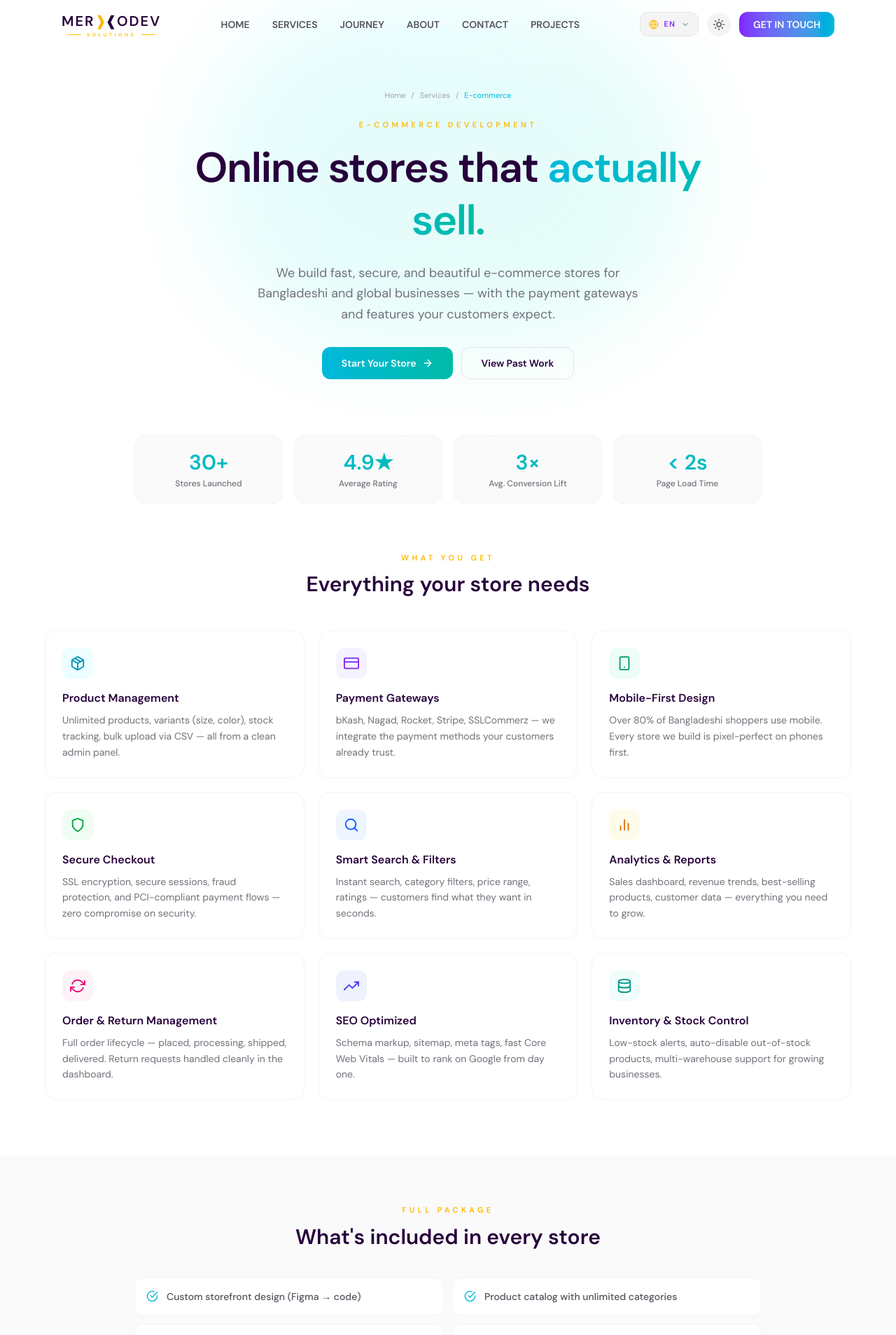
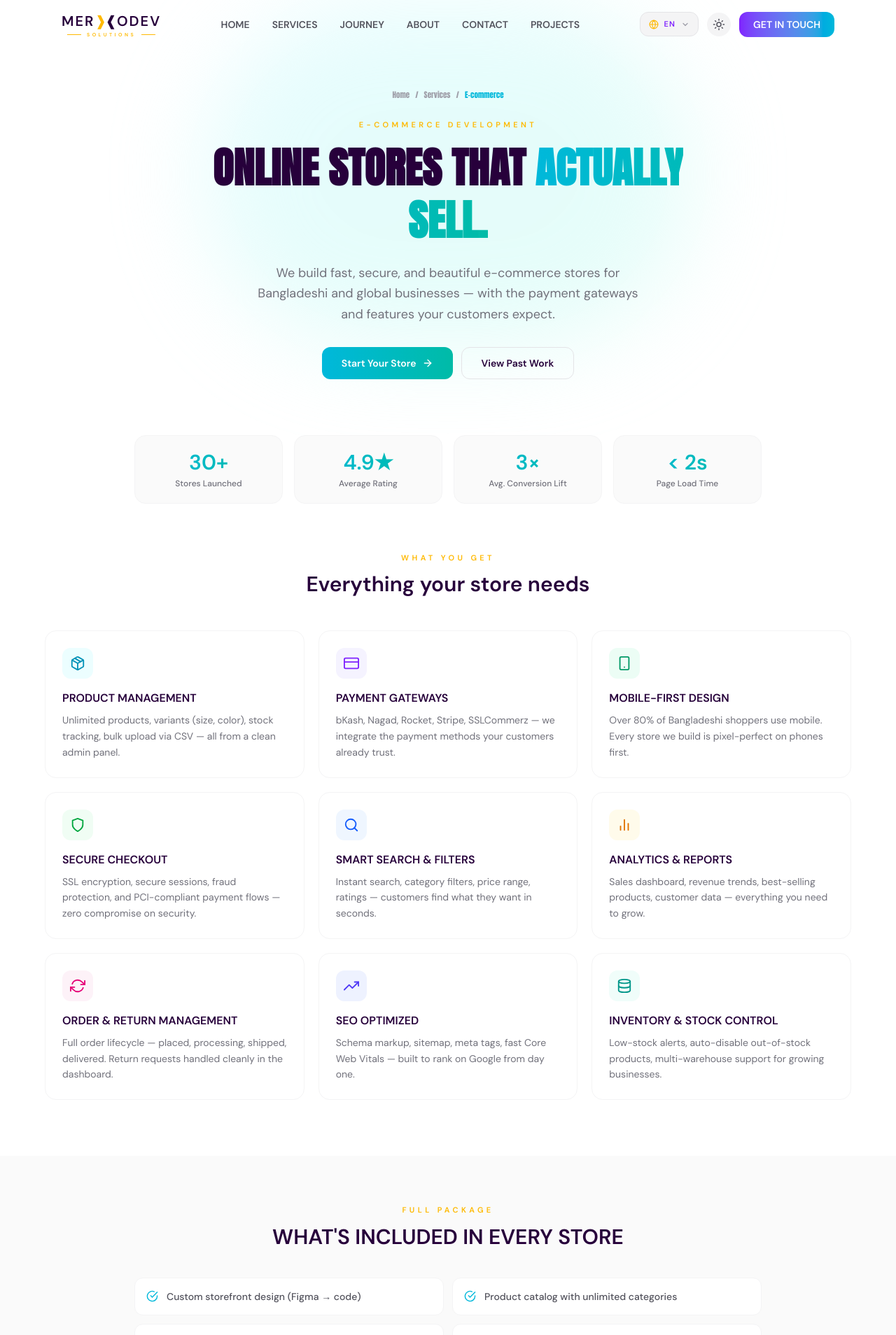
Before and after one commit to alaminislam3203/merxodevsolutions, a Next.js app: page /services-ecommerce in a window 1280 px wide. Shown: the top 1908 px of the page at 70% size. Built offline with nearby package versions, Linux system fonts and the light colour scheme.

Commit message:
some page font updated

```diff
--- a/src/app/services-ecommerce/page.jsx
+++ b/src/app/services-ecommerce/page.jsx
@@ -129,7 +129,7 @@ export default function EcommerceContent() {
   const related = arr(t, 'ecommerce.related.items');
 
   return (
-    <main className="bg-white dark:bg-zinc-950 text-[#27003B] dark:text-white">
+    <main className="bg-white dark:bg-zinc-950 text-[#27003B] dark:text-white ">
       {/* ── Hero ── */}
       <section className="relative pt-32 pb-20 px-6 overflow-hidden">
         <div className="absolute top-0 left-1/2 -translate-x-1/2 w-[700px] h-[500px] rounded-full bg-gradient-to-br from-cyan-100 to-teal-100 dark:from-cyan-950 dark:to-teal-950 opacity-50 blur-3xl pointer-events-none" />
@@ -137,7 +137,7 @@ export default function EcommerceContent() {
           {/* Breadcrumb */}
           <nav
             aria-label="Breadcrumb"
-            className="flex items-center justify-center gap-2 text-[11px] text-zinc-400 font-raleway mb-5"
+            className="flex items-center justify-center gap-2 text-[11px] text-zinc-400 font-display mb-5"
           >
             <Link href="/" className="hover:text-violet-500 transition-colors">
               {t('ecommerce.breadcrumb.home')}
@@ -158,7 +158,7 @@ export default function EcommerceContent() {
           <span className="inline-block text-[11px] font-bold tracking-[0.4em] text-amber-400 uppercase font-raleway mb-4">
             {t('ecommerce.badge')}
           </span>
-          <h1 className="text-4xl md:text-6xl font-black tracking-tight font-raleway mb-6 leading-tight">
+          <h1 className="text-4xl md:text-6xl font-black uppercase font-display mb-6 leading-tight">
             {t('ecommerce.heroTitleStart')}{' '}
             <span className="bg-gradient-to-r from-cyan-500 to-teal-500 bg-clip-text text-transparent">
               {t('ecommerce.heroTitleHighlight')}
@@ -231,7 +231,7 @@ export default function EcommerceContent() {
                     {meta.icon}
                   </div>
                   <div>
-                    <h3 className="font-black font-raleway text-[#27003B] dark:text-white mb-2 group-hover:text-cyan-600 dark:group-hover:text-cyan-400 transition-colors">
+                    <h3 className="font-black font-raleway text-[#27003B] dark:text-white mb-2 group-hover:text-cyan-600 dark:group-hover:text-cyan-400 transition-colors uppercase">
                       {feature.title}
                     </h3>
                     <p className="text-sm text-zinc-500 dark:text-zinc-400 leading-relaxed">
@@ -257,7 +257,7 @@ export default function EcommerceContent() {
             </span>
             <h2
               id="included-heading"
-              className="text-3xl font-black font-raleway"
+              className="text-3xl font-black font-raleway uppercase"
             >
               {t('ecommerce.included.heading')}
             </h2>
```
